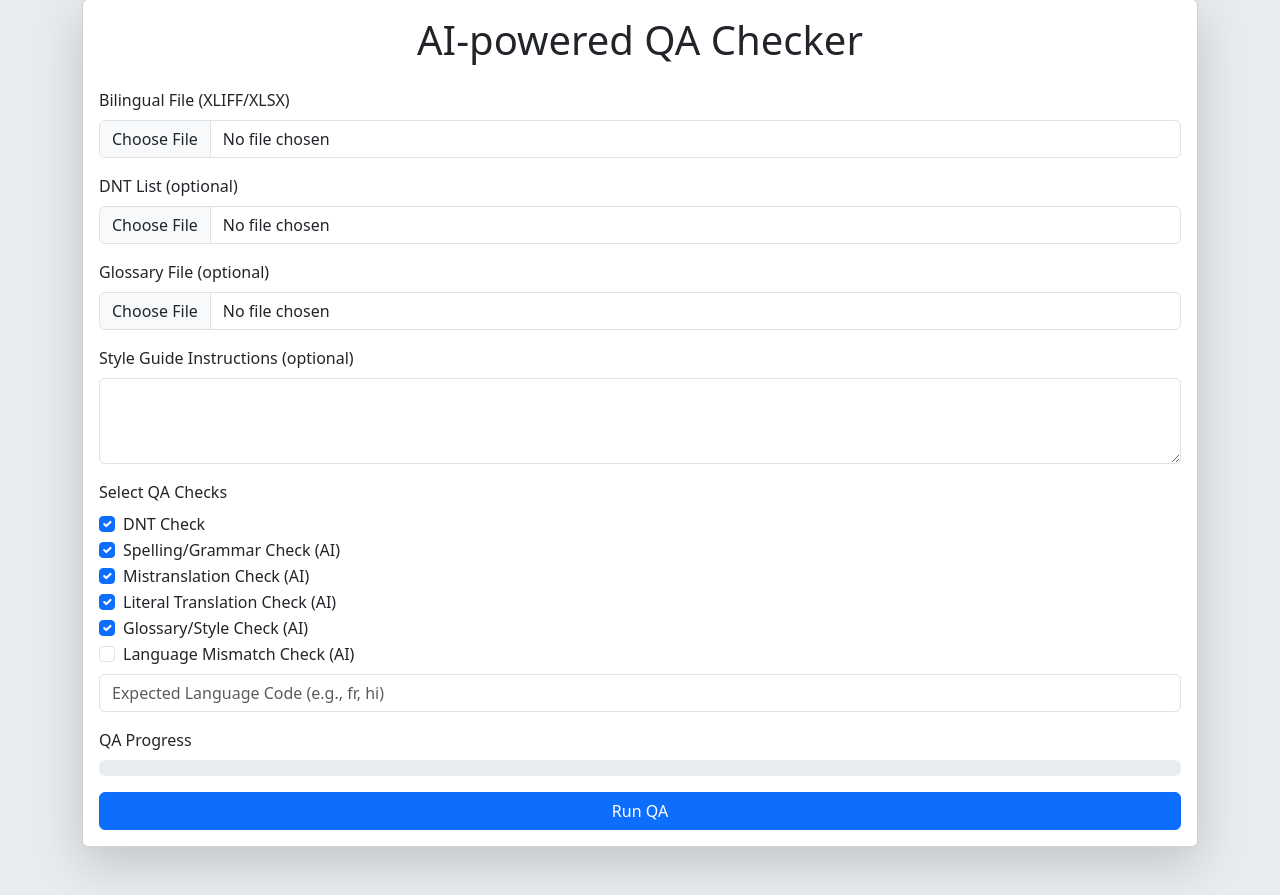
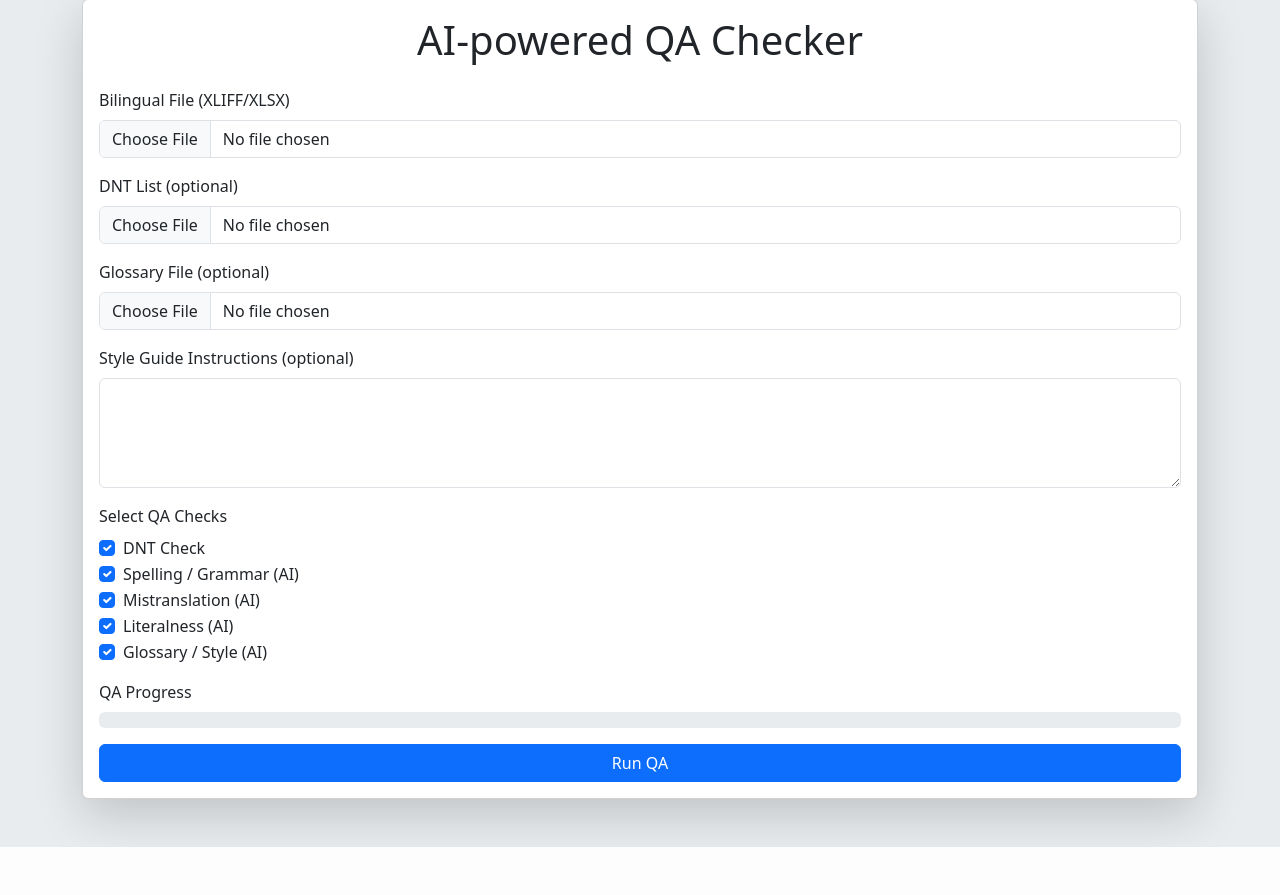
Before and after one commit to manibrh/QA-Spellchecker, a Flask app: page / in a window 1280 px wide. Shown: the part 75-970 px from the top of the page. After the commit the page ends 922 px from the top, so only its background shows below. Run offline with Flask 3, Linux system fonts and the light colour scheme; some libraries are stand-ins or nearby versions.

Commit message:
Update index.html

```diff
--- a/templates/index.html
+++ b/templates/index.html
@@ -38,36 +38,31 @@
 
           <div class="mb-3">
             <label for="style_guide" class="form-label">Style Guide Instructions (optional)</label>
-            <textarea class="form-control" name="style_guide" rows="3"></textarea>
+            <textarea class="form-control" name="style_guide" rows="4"></textarea>
           </div>
 
           <div class="mb-3">
-            <label class="form-label">Select QA Checks</label>
+            <label class="form-label">Select QA Checks</label><br>
             <div class="form-check">
-              <input class="form-check-input" type="checkbox" name="issue_types" value="dnt" checked>
-              <label class="form-check-label">DNT Check</label>
+              <input class="form-check-input" type="checkbox" name="checks" value="dnt" id="checkDNT" checked>
+              <label class="form-check-label" for="checkDNT">DNT Check</label>
             </div>
             <div class="form-check">
-              <input class="form-check-input" type="checkbox" name="issue_types" value="spell" checked>
-              <label class="form-check-label">Spelling/Grammar Check (AI)</label>
+              <input class="form-check-input" type="checkbox" name="checks" value="spell" id="checkSpell" checked>
+              <label class="form-check-label" for="checkSpell">Spelling / Grammar (AI)</label>
             </div>
             <div class="form-check">
-              <input class="form-check-input" type="checkbox" name="issue_types" value="mistranslation" checked>
-              <label class="form-check-label">Mistranslation Check (AI)</label>
+              <input class="form-check-input" type="checkbox" name="checks" value="mistranslation" id="checkMist" checked>
+              <label class="form-check-label" for="checkMist">Mistranslation (AI)</label>
             </div>
             <div class="form-check">
-              <input class="form-check-input" type="checkbox" name="issue_types" value="literal" checked>
-              <label class="form-check-label">Literal Translation Check (AI)</label>
+              <input class="form-check-input" type="checkbox" name="checks" value="literal" id="checkLiteral" checked>
+              <label class="form-check-label" for="checkLiteral">Literalness (AI)</label>
             </div>
             <div class="form-check">
-              <input class="form-check-input" type="checkbox" name="issue_types" value="glossary_style" checked>
-              <label class="form-check-label">Glossary/Style Check (AI)</label>
+              <input class="form-check-input" type="checkbox" name="checks" value="glossary" id="checkGlossary" checked>
+              <label class="form-check-label" for="checkGlossary">Glossary / Style (AI)</label>
             </div>
-            <div class="form-check">
-              <input class="form-check-input" type="checkbox" name="issue_types" value="lang_mismatch">
-              <label class="form-check-label">Language Mismatch Check (AI)</label>
-            </div>
-            <input type="text" class="form-control mt-2" name="expected_lang" placeholder="Expected Language Code (e.g., fr, hi)">
           </div>
 
           <div class="mb-3">
@@ -85,10 +80,10 @@
         <div class="mt-4 d-none" id="qaSummary">
           <h5>QA Summary</h5>
           <ul id="qaSummaryList" class="list-group mb-3"></ul>
-          <button class="btn btn-success" id="downloadBtn" style="display: none;">Download QA Report</button>
-          <button class="btn btn-outline-secondary mt-2" data-bs-toggle="collapse" data-bs-target="#inlinePreview">Toggle Inline Issue Preview</button>
+          <button class="btn btn-outline-secondary" data-bs-toggle="collapse" data-bs-target="#inlinePreview">Toggle Preview</button>
           <div class="collapse mt-3" id="inlinePreview">
             <pre class="bg-light p-3 border" id="previewContent">Loading preview...</pre>
+            <a id="downloadBtn" class="btn btn-success mt-2 d-none" href="#" download>Download QA Report</a>
           </div>
         </div>
       </div>
@@ -103,63 +98,60 @@
 
     const form = document.getElementById('qaForm');
     const progressBar = document.getElementById('qaProgressBar');
+    const summaryBlock = document.getElementById('qaSummary');
     const summaryList = document.getElementById('qaSummaryList');
-    const summaryBlock = document.getElementById('qaSummary');
     const errorBox = document.getElementById('errorBox');
     const previewContent = document.getElementById('previewContent');
     const downloadBtn = document.getElementById('downloadBtn');
 
-    let blobUrl = null;
-
-    form.addEventListener('submit', function(e) {
+    form.addEventListener('submit', async function(e) {
       e.preventDefault();
       const formData = new FormData(form);
+
       progressBar.style.width = '10%';
       progressBar.innerText = 'Uploading...';
       errorBox.classList.add('d-none');
       summaryList.innerHTML = '';
-      summaryBlock.classList.remove('d-none');
-      previewContent.textContent = 'Processing...';
-      downloadBtn.style.display = 'none';
+      previewContent.innerText = 'Running QA...';
+      summaryBlock.classList.add('d-none');
 
-      fetch('/', {
+      try {
+        const res = await fetch('/', {
           method: 'POST',
           body: formData
-      }).then(async res => {
-        if (!res.ok) throw new Error('Server error or file issue.');
-        progressBar.style.width = '90%';
-        progressBar.innerText = 'Generating Report...';
+        });
 
-        const blob = await res.blob();
-        blobUrl = URL.createObjectURL(blob);
-        downloadBtn.style.display = 'inline-block';
+        if (!res.ok) throw new Error('Something went wrong.');
 
+        const data = await res.json();
         progressBar.style.width = '100%';
-        progressBar.innerText = 'Complete';
+        progressBar.innerText = 'Done';
 
-        const checks = Array.from(document.querySelectorAll("input[name='issue_types']:checked")).map(i => i.value);
-        checks.forEach(issue => {
+        summaryBlock.classList.remove('d-none');
+        const issueTypes = [...new Set(data.issues.map(issue => issue.issue_type))];
+
+        if (issueTypes.length === 0) {
+          summaryList.innerHTML = '<li class="list-group-item text-success">✔ No issues found!</li>';
+        } else {
+          issueTypes.forEach(type => {
             const li = document.createElement('li');
             li.className = 'list-group-item';
-          li.innerText = `✓ ${issue.toUpperCase()} check completed.`;
+            li.innerText = `⚠ ${type} issues found.`;
             summaryList.appendChild(li);
           });
-        previewContent.textContent = '✔ QA complete. You can now download the report.';
-      }).catch(err => {
+        }
+
+        const preview = data.issues.map(issue => `• [${issue.issue_type}] ${issue.detail}`).join('\n\n');
+        previewContent.innerText = preview || 'No issues detected.';
+
+        downloadBtn.href = data.report_url;
+        downloadBtn.classList.remove('d-none');
+
+      } catch (err) {
         progressBar.style.width = '0%';
-        progressBar.innerText = 'Failed';
+        progressBar.innerText = 'Error';
         errorBox.textContent = err.message;
         errorBox.classList.remove('d-none');
-      });
-    });
-
-    downloadBtn.addEventListener('click', function () {
-      if (blobUrl) {
-        const a = document.createElement('a');
-        a.href = blobUrl;
-        a.download = "QA_Report.xlsx";
-        a.click();
-        URL.revokeObjectURL(blobUrl);
       }
     });
   </script>
```
Lines whose indentation alone changed are shown as unchanged.
